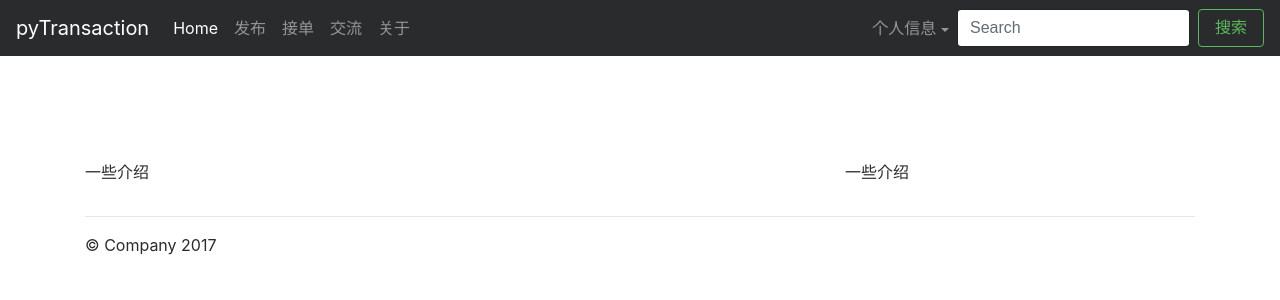
After one commit to Kn0wthyself/PyTransaction, a Django app: page /about/ in a window 1280 px wide. The commit adds this page. Shown: the top 300 px of the page. Run offline with Django 3.2, Linux system fonts and the light colour scheme; some libraries are stand-ins or nearby versions.

Commit message:
add about.html

```diff
--- /dev/null
+++ b/templates/about.html
@@ -0,0 +1,96 @@
+{% load static %}
+<!DOCTYPE html>
+<html lang="en">
+
+<head>
+    <meta http-equiv="Content-Type" content="text/html; charset=UTF-8">
+
+    <meta name="viewport" content="width=device-width, initial-scale=1, shrink-to-fit=no">
+    <meta name="description" content="">
+    <meta name="author" content="">
+    <link rel="icon" href="https://v4-alpha.getbootstrap.com/favicon.ico">
+
+    <title>pyTransaction</title>
+
+    <link rel="stylesheet" href="https://maxcdn.bootstrapcdn.com/bootstrap/4.0.0-alpha.6/css/bootstrap.min.css" integrity="sha384-rwoIResjU2yc3z8GV/NPeZWAv56rSmLldC3R/AZzGRnGxQQKnKkoFVhFQhNUwEyJ"
+        crossorigin="anonymous">
+    <script src="https://code.jquery.com/jquery-3.1.1.slim.min.js" integrity="sha384-A7FZj7v+d/sdmMqp/nOQwliLvUsJfDHW+k9Omg/a/EheAdgtzNs3hpfag6Ed950n"
+        crossorigin="anonymous"></script>
+    <script src="https://cdnjs.cloudflare.com/ajax/libs/tether/1.4.0/js/tether.min.js" integrity="sha384-DztdAPBWPRXSA/3eYEEUWrWCy7G5KFbe8fFjk5JAIxUYHKkDx6Qin1DkWx51bBrb"
+        crossorigin="anonymous"></script>
+    <script src="https://maxcdn.bootstrapcdn.com/bootstrap/4.0.0-alpha.6/js/bootstrap.min.js" integrity="sha384-vBWWzlZJ8ea9aCX4pEW3rVHjgjt7zpkNpZk+02D9phzyeVkE+jo0ieGizqPLForn"
+        crossorigin="anonymous"></script>
+    <link rel="stylesheet" type="text/css" href="{% static 'join.css' %}">
+    <link rel="stylesheet" type="text/css" href="{% static 'base.css' %}">
+
+</head>
+
+<body>
+
+    <nav class="navbar navbar-toggleable-md navbar-inverse fixed-top bg-inverse">
+        <button class="navbar-toggler navbar-toggler-right" type="button" data-toggle="collapse" data-target="#navbarsExampleDefault"
+            aria-controls="navbarsExampleDefault" aria-expanded="false" aria-label="Toggle navigation">
+        <span class="navbar-toggler-icon"></span>
+      </button>
+        <a class="navbar-brand" href="/user_admin">pyTransaction</a>
+
+        <div class="collapse navbar-collapse" id="navbarsExampleDefault">
+            <ul class="navbar-nav mr-auto">
+                <li class="nav-item active">
+                    <a class="nav-link" href="/index">Home <span class="sr-only">(current)</span></a>
+                </li>
+                <li class="nav-item">
+                    <a class="nav-link" href="#">发布</a>
+                </li>
+                <li class="nav-item">
+                    <a class="nav-link" href="#">接单</a>
+                </li>
+                <li class="nav-item">
+                    <a class="nav-link" href="#">交流</a>
+                </li>
+                <li class="nav-item">
+                    <a class="nav-link" href="/about">关于</a>
+                </li>
+            </ul>
+            <ul class="nav navbar-nav navbar-right">
+                <li class="nav-item dropdown">
+                    <a class="nav-link dropdown-toggle" href="#" id="dropdown01" data-toggle="dropdown" aria-haspopup="true" aria-expanded="false">个人信息</a>
+                    <div class="dropdown-menu" aria-labelledby="dropdown01">
+                        <a class="dropdown-item" href="/profile">修改个人信息</a>
+                        <a class="dropdown-item" href="#">登出</a>
+                    </div>
+                </li>
+            </ul>
+            <form class="form-inline my-2 my-lg-0">
+                <input class="form-control mr-sm-2" type="text" placeholder="Search">
+                <button class="btn btn-outline-success my-2 my-sm-0" type="submit">搜索</button>
+            </form>
+        </div>
+    </nav>
+
+    <div class="container">
+
+        <div class="row">
+            <div class="col-md-8">
+                <p>一些介绍</p>
+            </div>
+            <div class="col-md-4">
+                <p>一些介绍</p>
+            </div>
+
+        </div>
+
+        <hr>
+
+        <footer>
+            <p>© Company 2017</p>
+        </footer>
+    </div>
+    <!-- /container -->
+
+
+
+
+</body>
+
+</html>
--- a/templates/admin.html
+++ b/templates/admin.html
@@ -46,6 +46,9 @@
         </li>
         <li class="nav-item">
           <a class="nav-link" href="#">交流</a>
+        </li>
+        <li class="nav-item">
+          <a class="nav-link" href="/about">关于</a>
         </li>
 
       </ul>
--- a/templates/index.html
+++ b/templates/index.html
@@ -37,6 +37,7 @@
                             <a class="nav-link active" href="/index">Home</a>
                             <a class="nav-link" href="/login">登录</a>
                             <a class="nav-link" href="/join">注册</a>
+                            <a class="nav-link" href="/about">关于</a>
                         </nav>
                     </div>
                 </div>
--- a/website/urls.py
+++ b/website/urls.py
@@ -24,5 +24,6 @@ urlpatterns = [
     url('user_admin/$', views.admin.as_view()),
     url('join/$', views.join.as_view()),
     url('profile/$', views.profile.as_view()),
+    url('about/$', views.about.as_view()),
     url(r'^$', views.index.as_view()),
 ]
--- a/website/views/__init__.py
+++ b/website/views/__init__.py
@@ -5,3 +5,4 @@ from .admin_ import admin
 from .join import join
 from .login import login
 from .profile import profile
+from .about import about
--- /dev/null
+++ b/website/views/about.py
@@ -0,0 +1,7 @@
+from django.shortcuts import render
+from django.views.generic import TemplateView
+# Create your views here.
+
+
+class about(TemplateView):
+    template_name = 'about.html'
```
Also changed, not shown: templates/profile.html (+5 -2 lines).
